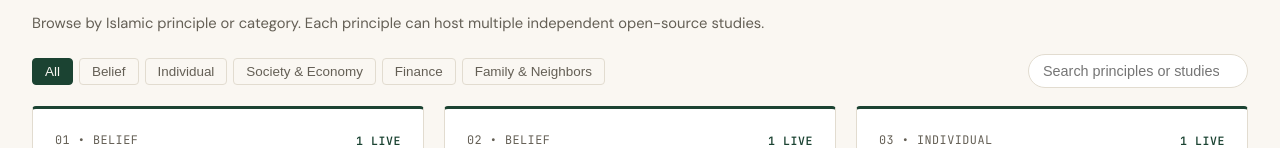
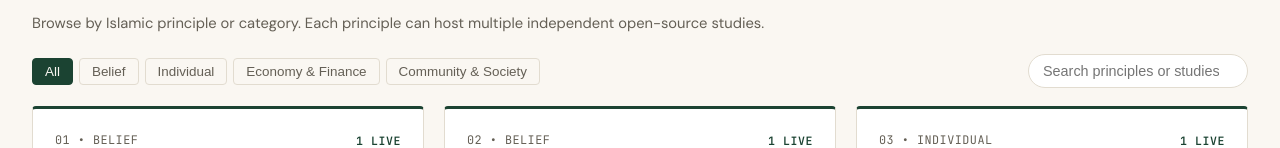
Before and after one commit to mercybydesign/mercybydesign, a React (Vite) app: page / in a window 1280 px wide. Shown: the part 536-684 px from the top of the page. Built offline with nearby package versions, Linux system fonts and the light colour scheme; the HTML template or start-up script is replaced by a standard one.

Commit message:
Consolidate studies into 4 balanced categories: Belief, Individual, Economy & Finance, Community & Society

```diff
--- a/src/studies/registry.js
+++ b/src/studies/registry.js
@@ -97,7 +97,7 @@ export const TOPICS = [
     path: '/zakat',
     title: 'Zakat',
     subtitle: 'Wealth Circulation',
-    category: 'Society & Economy',
+    category: 'Economy & Finance',
     scope: 'Society & Wealth',
     verse: '“So that wealth does not merely circulate among the rich among you.” (59:7)',
     benefits: {
@@ -143,7 +143,7 @@ export const TOPICS = [
     path: '/hajj',
     title: 'Hajj',
     subtitle: 'Global Pilgrimage & Equality',
-    category: 'Society & Economy',
+    category: 'Community & Society',
     scope: 'Equality Across Nations',
     verse: '“We made you peoples and tribes that you may know one another.” (49:13)',
     benefits: {
@@ -166,7 +166,7 @@ export const TOPICS = [
     path: '/riba',
     title: 'No Riba',
     subtitle: 'Interest-Free Finance',
-    category: 'Finance',
+    category: 'Economy & Finance',
     scope: 'Interest-Free Finance',
     verse: '“If someone is in hardship, then let there be postponement until a time of ease.” (2:280)',
     benefits: {
@@ -192,7 +192,7 @@ export const TOPICS = [
     path: '/waqf',
     title: 'Waqf',
     subtitle: 'Perpetual Endowments',
-    category: 'Society & Economy',
+    category: 'Economy & Finance',
     scope: 'Perpetual Endowments',
     verse: '“Ongoing charity (Sadaqah Jariyah) whose benefit continues.” (Sahih Muslim 1631)',
     benefits: {
@@ -215,7 +215,7 @@ export const TOPICS = [
     path: '/community',
     title: 'Community',
     subtitle: 'Silat al-Rahim & Neighbor Rights',
-    category: 'Family & Neighbors',
+    category: 'Community & Society',
     scope: 'Family & Neighbors',
     verse: '“He is not a believer whose stomach is filled while his neighbor goes hungry.” (Hadith)',
     benefits: {
```
